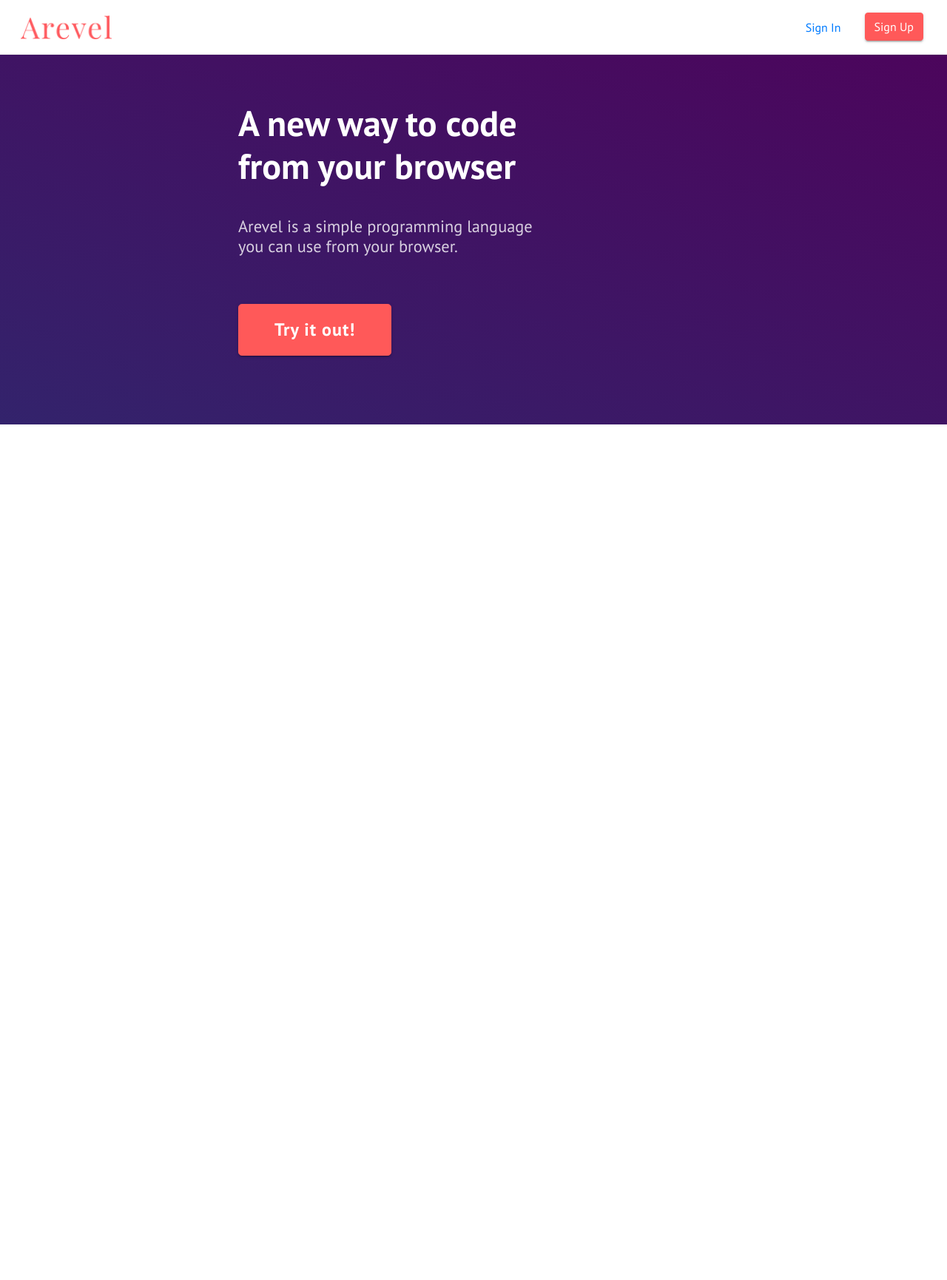
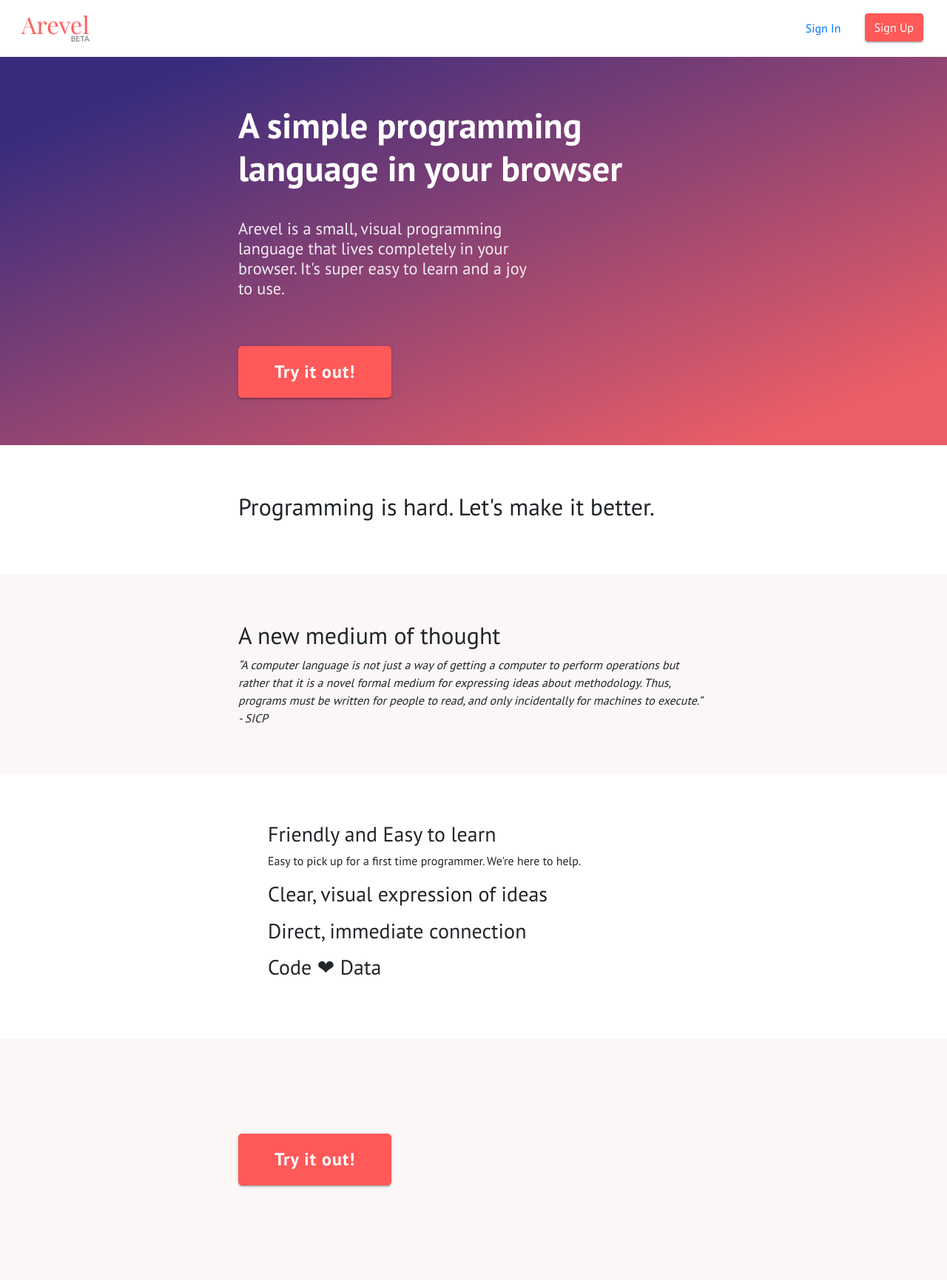
Before and after one commit to Feni/av0, a Django app: template templates/landing.html in a window 1280 px wide. Shown: the whole page at 74% size. Before the commit the page ends 574 px from the top, so only its background shows below. Run offline with Django 3.2, Linux system fonts and the light colour scheme; the template is opened without the code that fills it, so the values that code supplies are empty; some libraries are stand-ins or nearby versions.

Commit message:
Update beta logo. Work on landing page messaging more. Update gradient

```diff
--- a/static/css/main.css
+++ b/static/css/main.css
@@ -355,13 +355,7 @@
 
 .cover {
     background: rgba(51,35,108,1);
-    background: -moz-linear-gradient(left, rgba(51,35,108,1) 0%, rgba(76,5,92,1) 100%);
-    background: -webkit-gradient(left top, right top, color-stop(0%, rgba(51,35,108,1)), color-stop(100%, rgba(76,5,92,1)));
-    background: -webkit-linear-gradient(left, rgba(51,35,108,1) 0%, rgba(76,5,92,1) 100%);
-    background: -o-linear-gradient(left, rgba(51,35,108,1) 0%, rgba(76,5,92,1) 100%);
-    background: -ms-linear-gradient(left, rgba(51,35,108,1) 0%, rgba(76,5,92,1) 100%);
-    background: linear-gradient(to right top, rgba(51,35,108,1) 0%, rgba(76,5,92,1) 100%);
-
+    background: linear-gradient(to right bottom, #3A2C7D 12%, #EC5E67 90%);
 
     width: 100%;
     min-height: 500px;
@@ -386,7 +380,7 @@
     margin-bottom: 0;
     max-width: 400px;
     font-size: 1.4rem;
-    opacity: 0.8;
+    opacity: 0.9;
 }
 
 .LandingBtn--cta {
@@ -396,3 +390,21 @@
     letter-spacing: 1px;
     margin: 4rem 0;
 }
+
+.LandingSection {
+    max-width: 700px;
+    margin: 0 auto;
+    padding: 4rem 2rem;
+}
+
+.LandingSection--wrapper.grey {
+    background-color: rgb(252, 247, 247);
+}
+
+hr {
+    border-color: rgb(179, 179, 199);
+}
+
+ul.unstyled {
+    list-style-type: none;
+}
--- a/templates/_navbar.html
+++ b/templates/_navbar.html
@@ -1,6 +1,6 @@
 <nav class="navbar navbar-toggleable-md navbar-inverted bg-faded">
     <a class="navbar-brand" href="/" title="Arevel">
-        <img alt="Arevel" src="/static/img/arevel_logo.png" height="24px" id="LogoImg"/>
+        <img alt="Arevel" src="/static/img/arevel_beta_logo.png" height="32px" id="LogoImg"/>
     </a>
 
     <ul class="navbar-nav pull-right">
--- a/templates/landing.html
+++ b/templates/landing.html
@@ -7,7 +7,7 @@
     <link href="https://fonts.googleapis.com/css?family=PT+Sans:400,700" rel="stylesheet">
     <style>
         #LogoImg {
-            height: 32px;
+            height: 36px;
         }
 
         html, body {
@@ -21,10 +21,85 @@
 {% block content %}
     <div class="LandingHeader cover">
         <div class="LandingHeader--content">
-            <h1>A new way to code <br> from your browser</h1>
-            <h2>Arevel is a simple programming language you can use from your browser.</h2>
 
+            <h1>A simple programming language in your browser</h1>
+
+            <h2>Arevel is a small, visual programming language that lives completely in your browser.
+                It's super easy to learn and a joy to use.
+            </h2>
+
+            <!-- TODO: Screenshot of the beautiful, visual goddi-ness of language -->
             <a class="btn btn-primary btn-lg LandingBtn--cta" href="/demo">Try it out!</a>
+            <!-- Please try it out... -->
         </div>
     </div>
+
+    <section class="LandingSection">
+        <!-- 99 Problems -->
+        <h2>Programming is hard. Let's make it better.</h2>
+
+
+    </section>
+
+
+    <div class="LandingSection--wrapper grey">
+    <section class="LandingSection">
+        <!-- Benefits/Aspiration -->
+        <h2>A new medium of thought</h2>
+        <i>
+            “A computer language is not just a way of getting a computer to perform operations but rather that it is a novel formal medium for expressing ideas about methodology. Thus, programs must be written for people to read, and only incidentally for machines to execute.”
+            <br>
+            - SICP
+        </i>
+
+        <!-- Focus on human usability. Code faster. Better. Simplify complexity. A tool for thinking. A tool for thought. -->
+
+    </section>
+    </div>
+
+
+    <section class="LandingSection">
+        <!-- Features -->
+        <ul class="unstyled">
+            <li>
+                <h3>Friendly and Easy to learn</h3>
+                <p>Easy to pick up for a first time programmer. We're here to help.</p>
+            </li>
+
+            <li>
+                <h3>Clear, visual expression of ideas</h3>
+                <p></p>
+            </li>
+
+            <li>
+                <h3>Direct, immediate connection</h3>
+                <p></p>
+                <!-- Hook into the runtime of your system. REPL evolved. Experimentation and play.
+                    No simulation in your head.
+                 -->
+            </li>
+
+            <li>
+                <h3>Code &#10084; Data</h3>
+                <p></p>
+            </li>
+
+
+            <!-- Technical details:
+
+                Javascript based. Web hosted. Free. Client side only.
+            -->
+
+        </ul>
+
+    </section>
+
+    <div class="LandingSection--wrapper grey">
+
+    <div class="LandingSection">
+        <!-- Last chance in case you didn't see the big button above -->
+        <a class="btn btn-primary btn-lg LandingBtn--cta centered" href="/demo">Try it out!</a>
+    </div>
+    </div>
+
 {% endblock %}
```
Also changed, not shown: static/img/arevel_beta_logo.png (added), templates/base.html (line endings or trailing spaces).
